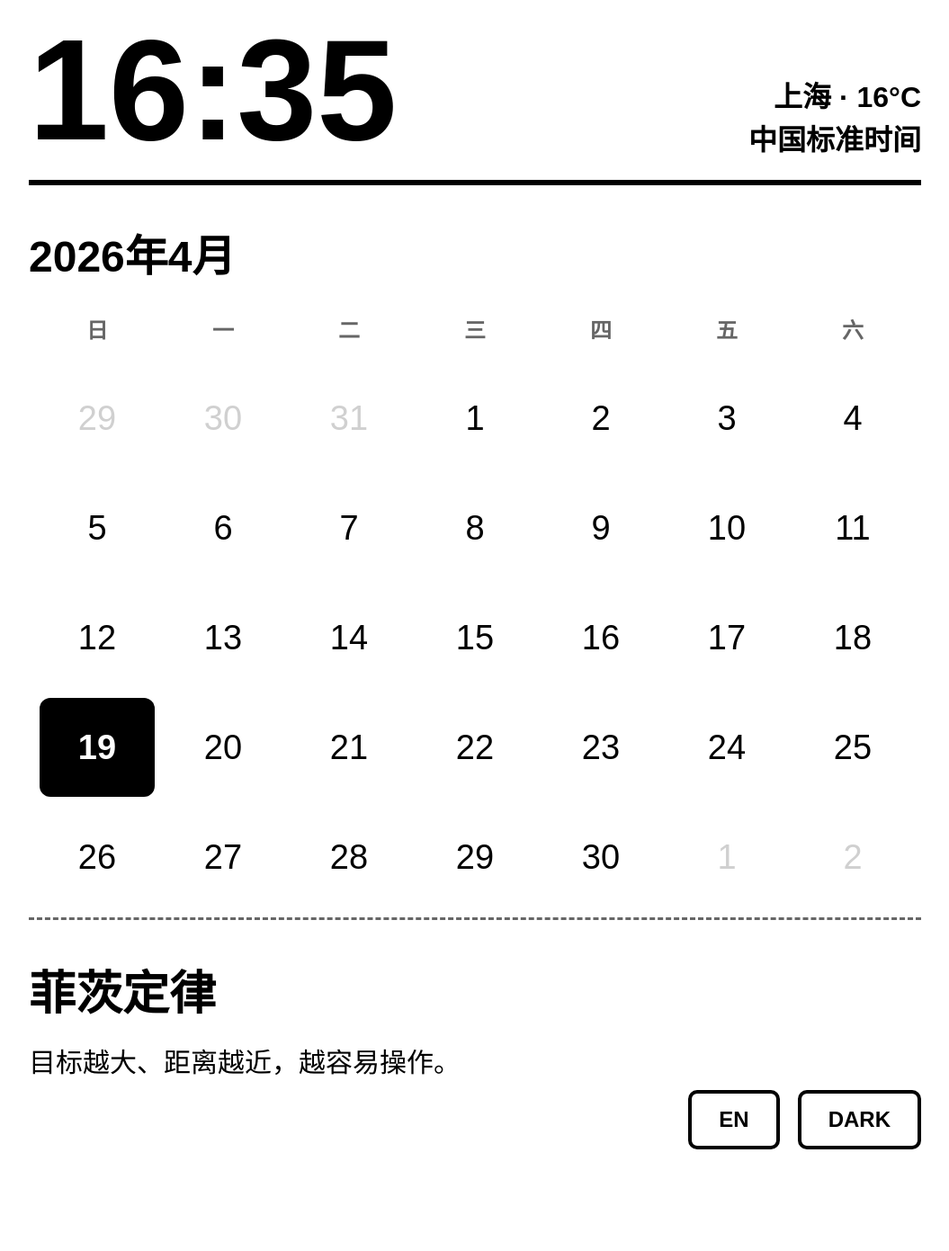
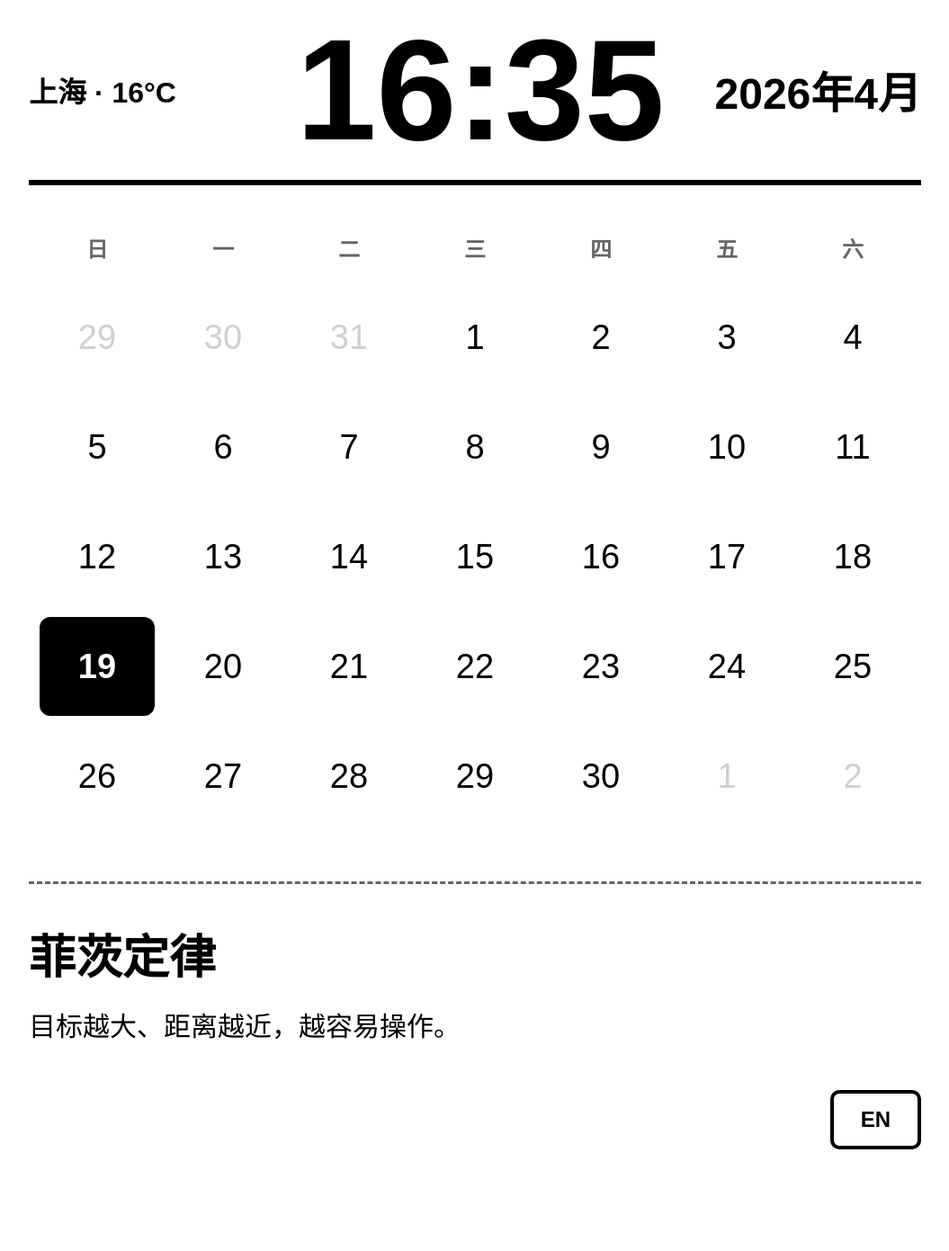
Before and after one commit to 15121162049-tech/calendar-for-kindle, a plain HTML site: page index.html in a window 1280 px wide. Shown: the part 120-1511 px from the top of the page at 90% size, without its empty margins (8-1063 px from the left). Drawn offline with Linux system fonts and the light colour scheme.

Commit message:
Add files via upload

```diff
--- a/index.html
+++ b/index.html
@@ -3,70 +3,87 @@
 <head>
     <meta charset="UTF-8">
     <meta name="viewport" content="width=1072, user-scalable=no">
-    <title>Kindle PW3 Calendar Fixed</title>
+    <title>Kindle PW3 Dashboard Optimized</title>
     <style>
         :root { --bg: #ffffff; --text: #000000; --sub: #666666; --line: #000000; --cal-other: #d0d0d0; }
-        [data-theme="dark"] { --bg: #000000; --text: #ffffff; --sub: #999999; --line: #ffffff; --cal-other: #404040; }
+
         * { margin: 0; padding: 0; box-sizing: border-box; }
         body { background: var(--bg); color: var(--text); font-family: sans-serif; width: 1072px; height: 1448px; overflow: hidden; position: relative; }
+
         .container { display: flex; flex-direction: column; width: 100%; height: 100%; padding: 40px; margin-top: 100px; }
-        .top-bar { display: flex; justify-content: space-between; align-items: flex-end; margin-bottom: 40px; border-bottom: 6px solid var(--line); padding-bottom: 20px; }
-        .clock { font-size: 160px; font-weight: bold; line-height: 1; }
-        .weather-info { text-align: right; font-size: 32px; font-weight: bold; line-height: 1.5; }
+
+        /* 顶部栏重构：左(天气) 中(时间) 右(年月) */
+        .top-bar {
+            display: flex;
+            justify-content: space-between;
+            align-items: center;
+            margin-bottom: 40px;
+            border-bottom: 6px solid var(--line);
+            padding-bottom: 20px;
+            width: 100%;
+        }
+
+        .weather-info { font-size: 32px; font-weight: bold; width: 30%; text-align: left; }
+        .clock { font-size: 160px; font-weight: bold; line-height: 1; width: 40%; text-align: center; }
+        #ym { font-size: 48px; font-weight: bold; width: 30%; text-align: right; }
+
         .calendar-section { margin-bottom: 50px; }
-        #ym { font-size: 48px; font-weight: bold; margin-bottom: 20px; }
+
         table { border-collapse: separate; border-spacing: 12px; width: 100%; table-layout: fixed; }
         th { font-size: 24px; color: var(--sub); text-align: center; padding-bottom: 15px; }
         td { text-align: center; font-size: 38px; border-radius: 12px; height: 110px; vertical-align: middle; border: 4px solid transparent; }
+
         .today { background: var(--text); color: var(--bg); font-weight: bold; }
         .other-month { color: var(--cal-other); }
+
         .bottom-content { border-top: 3px dashed var(--sub); padding-top: 40px; flex: 1; }
         .content-title { font-size: 52px; font-weight: bold; margin-bottom: 20px; }
         #dailySub { font-size: 30px; line-height: 1.6; }
-        .btns { position: absolute; bottom: 150px; right: 40px; display: flex; }
-        .btn { border: 4px solid var(--text); background: var(--bg); color: var(--text); padding: 15px 30px; border-radius: 10px; font-size: 24px; font-weight: bold; margin-left: 20px; }
+
+        .btns { position: absolute; bottom: 150px; right: 40px; }
+        .btn { border: 4px solid var(--text); background: var(--bg); color: var(--text); padding: 15px 30px; border-radius: 10px; font-size: 24px; font-weight: bold; }
     </style>
 </head>
-<body data-theme="light">
+<body>
 <div class="container">
     <div class="top-bar">
+        <div class="weather-info" id="weather">上海 · 16°C</div>
+
         <div class="clock" id="time">00:00</div>
-        <div class="weather-info">
-            <div id="weather">上海 · 16°C</div>
-            <div id="lunar-text">中国标准时间</div>
-        </div>
+
+        <div id="ym">加载中...</div>
     </div>
-    <div id="ym">加载中...</div>
-    <table>
-        <thead><tr id="weekHead"></tr></thead>
-        <tbody id="calBody"></tbody>
-    </table>
+
+    <div class="calendar-section">
+        <table>
+            <thead><tr id="weekHead"></tr></thead>
+            <tbody id="calBody"></tbody>
+        </table>
+    </div>
+
     <div class="bottom-content">
-        <div class="content-title" id="dailyTitle">加载中</div>
-        <div id="dailySub">正在初始化...</div>
+        <div class="content-title" id="dailyTitle">菲茨定律</div>
+        <div id="dailySub">目标越大、距离越近，越容易操作。边缘区域具有“无限宽度”，是极佳的交互触点。</div>
     </div>
 </div>
+
 <div class="btns">
     <button class="btn" onclick="toggleLang()" id="langBtn">EN</button>
-    <button class="btn" onclick="toggleTheme()" id="themeBtn">DARK</button>
 </div>
 
 <script>
     var isEn = false;
 
-    // 强制校准函数：解决浏览器慢8小时的问题
+    function pad(n) { return n < 10 ? '0' + n : n; }
+
+    // 针对 Kindle 的时间校准逻辑
     function getFixedDate() {
         var d = new Date();
-        // 获取浏览器认为的时区偏移（分钟）
         var offset = d.getTimezoneOffset();
-        // 如果偏移为0（说明浏览器误认在UTC），或者你明确在中国，强制校准为 UTC+8
-        // 这里的逻辑是：不管浏览器怎么想，我们统一计算出当前的北京时间
         var utc = d.getTime() + (offset * 60000);
         var beijingTime = utc + (3600000 * 8);
         return new Date(beijingTime);
     }
-
-    function pad(n) { return n < 10 ? '0' + n : n; }
 
     function refresh() {
         var now = getFixedDate();
@@ -81,10 +98,12 @@
         document.getElementById('ym').innerHTML = isEn ? (mNamesEn[month] + " " + year) : (year + "年" + mNames[month]);
 
         var lang = {
-            zh: { weeks: ['日','一','二','三','四','五','六'], btn: "EN", title: "菲茨定律", sub: "目标越大、距离越近，越容易操作。" },
-            en: { weeks: ['S','M','T','W','T','F','S'], btn: "CN", title: "Fitts's Law", sub: "The time to acquire a target is a function of distance." }
+            zh: { weather: "上海 · 16°C", weeks: ['日','一','二','三','四','五','六'], btn: "EN", title: "菲茨定律", sub: "目标越大、距离越近，越容易操作。" },
+            en: { weather: "Shanghai · 16°C", weeks: ['S','M','T','W','T','F','S'], btn: "CN", title: "Fitts's Law", sub: "The time to acquire a target is a function of distance." }
         };
         var cur = isEn ? lang.en : lang.zh;
+
+        document.getElementById('weather').innerHTML = cur.weather;
         document.getElementById('langBtn').innerHTML = cur.btn;
         document.getElementById('dailyTitle').innerHTML = cur.title;
         document.getElementById('dailySub').innerHTML = cur.sub;
@@ -102,6 +121,7 @@
         var firstDay = new Date(y, m, 1).getDay();
         var lastDate = new Date(y, m + 1, 0).getDate();
         var prevLastDate = new Date(y, m, 0).getDate();
+
         var days = [];
         for (var i = firstDay - 1; i >= 0; i--) days.push({ v: prevLastDate - i, t: 'o' });
         for (var j = 1; j <= lastDate; j++) days.push({ v: j, t: 'c' });
@@ -121,12 +141,6 @@
     }
 
     function toggleLang() { isEn = !isEn; refresh(); }
-    function toggleTheme() {
-        var b = document.body;
-        var isD = b.getAttribute('data-theme') === 'dark';
-        b.setAttribute('data-theme', isD ? 'light' : 'dark');
-        document.getElementById('themeBtn').innerHTML = isD ? 'DARK' : 'LIGHT';
-    }
 
     refresh();
     setInterval(refresh, 30000);
```
